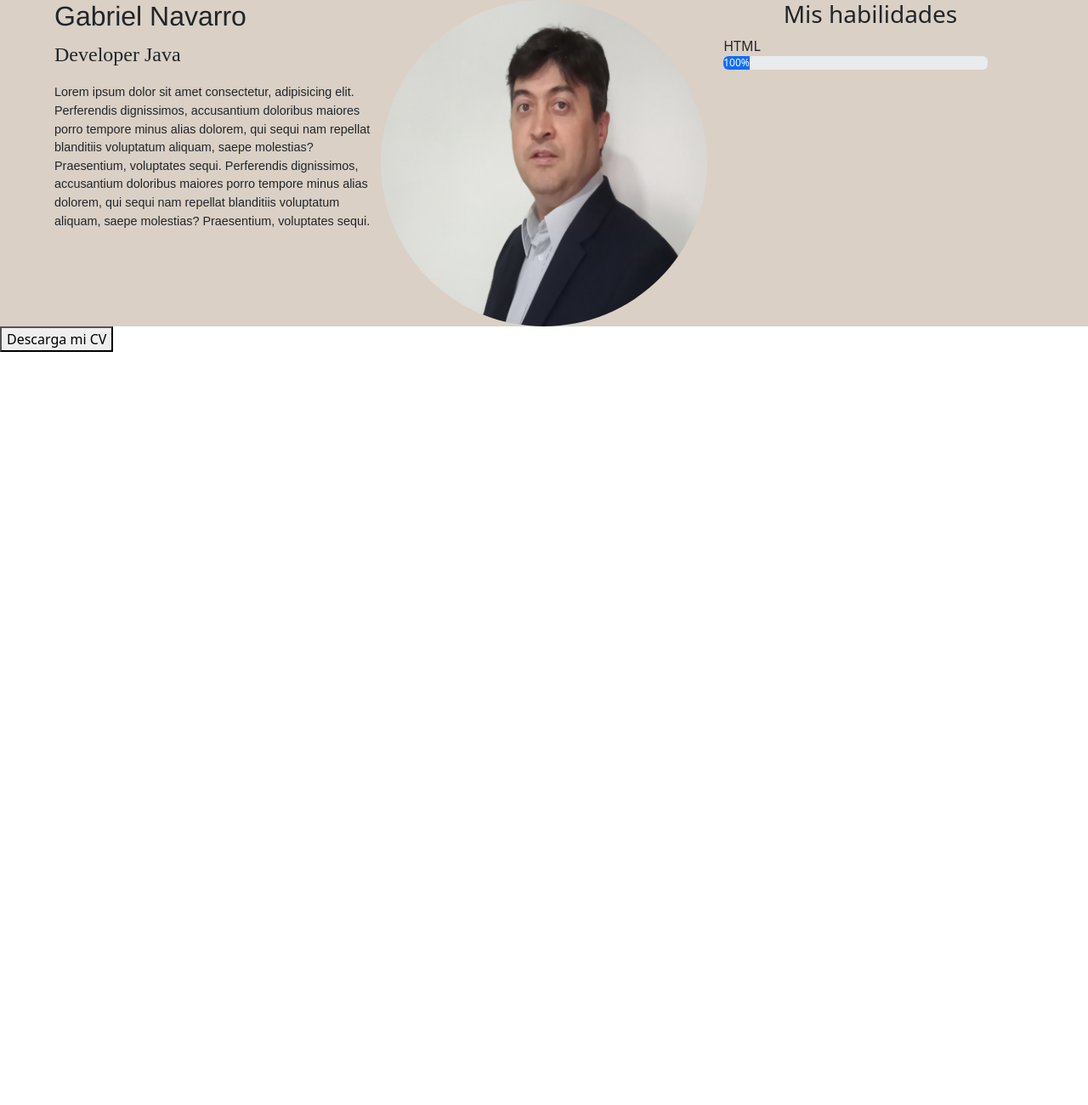
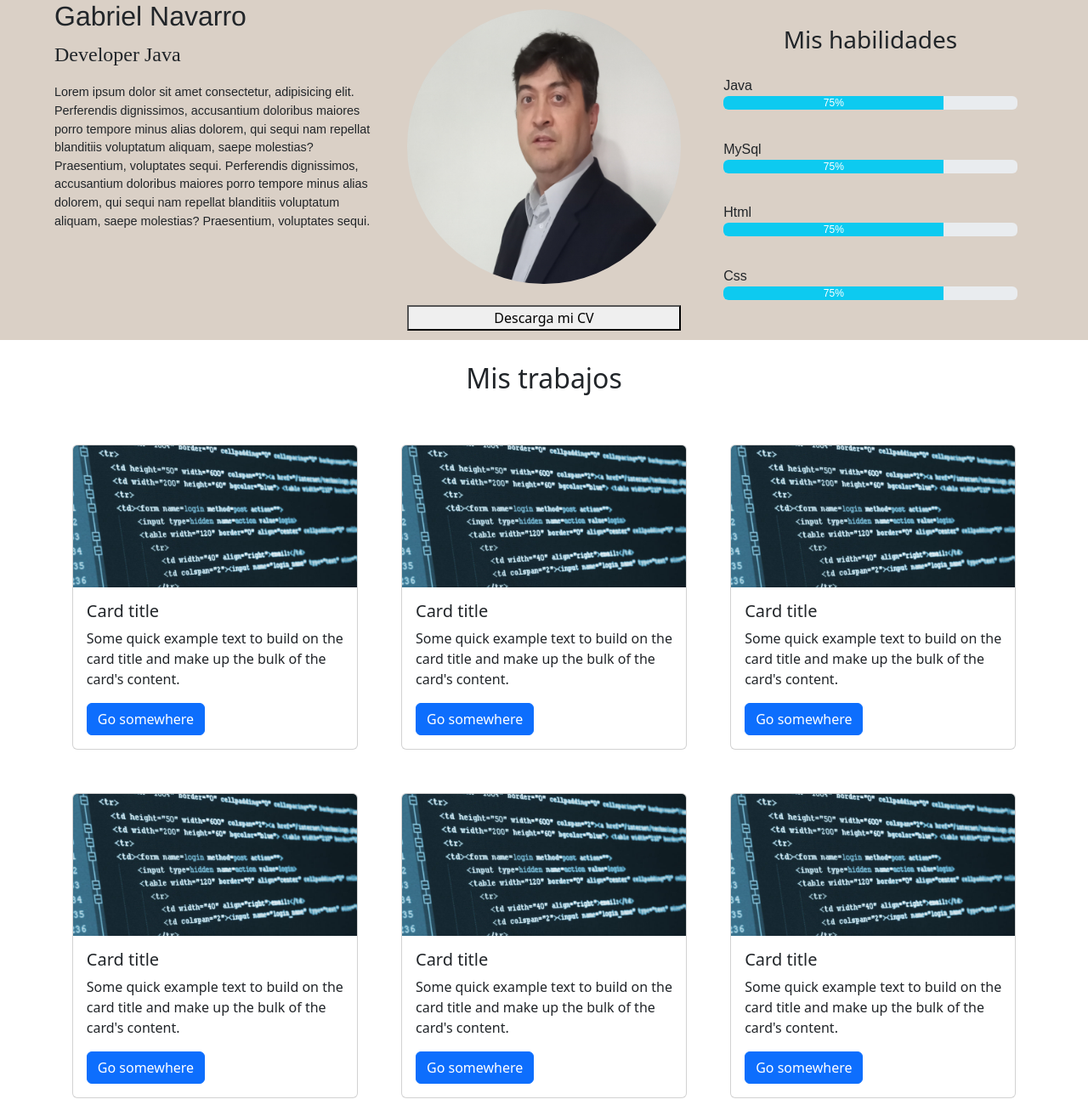
Before and after one commit to gabynavarro/open-open-bootscamp, a plain HTML site: page 22-porfolio/index.html in a window 1280 px wide. Shown: the whole page at 85% size. Before the commit the page ends 800 px from the top, so only its background shows below. Drawn offline with nearby package versions, Linux system fonts and the light colour scheme.

Commit message:
mi porfolio

```diff
--- a/22-porfolio/index.html
+++ b/22-porfolio/index.html
@@ -39,7 +39,7 @@
         <div class="mydescription">
             <h3 class="myname display-6">Gabriel Navarro</h3>
             <p class="myprofesion">Developer Java</p>
-            <p class="my-decaration">Lorem ipsum dolor sit amet consectetur,
+            <p class="my-declaration">Lorem ipsum dolor sit amet consectetur,
                 adipisicing elit. Perferendis dignissimos,
                 accusantium doloribus maiores porro tempore minus
                 alias dolorem, qui sequi nam repellat blanditiis
@@ -54,25 +54,97 @@
         </div>
         <div class="myyimg">
                 <img src="./assets/img/myphoto.jpg" alt="MiFoto">
+                <button class="my-cv">Descarga mi CV</button>
         </div>
         <div class="my-skill">
             <h3 class="my-skill-title">Mis habilidades</h3>
           <div class="kills">
-            <label for="progress" class="progress-label">HTML
-            <div class="progress">
+            <label for="progress" class="progress-label">Java
+                <div class="progress">
+                    <div class="progress-bar bg-info" role="progressbar" style="width: 75%" aria-valuenow="75" aria-valuemin="0" aria-valuemax="100">75%</div>
+                </div>
+            </label>
+            <label for="progress" class="progress-label"> MySql
+                <div class="progress">
+                    <div class="progress-bar bg-info" role="progressbar" style="width: 75%" aria-valuenow="75" aria-valuemin="0" aria-valuemax="100">75%</div>
+                </div>
 
-                <div class="progress-bar" role="progressbar" aria-label="Example with label" aria-valuenow="100" aria-valuemin="0" aria-valuemax="100">100%</div>
+            </label>
+            <label for="progress" class="progress-label"> Html
+                <div class="progress">
+                    <div class="progress-bar bg-info" role="progressbar" style="width: 75%" aria-valuenow="75" aria-valuemin="0" aria-valuemax="100">75%</div>
+                </div>
 
-              </div>
             </label>
-
+            <label for="progress" class="progress-label"> Css
+                <div class="progress">
+                    <div class="progress-bar bg-info" role="progressbar" style="width: 75%" aria-valuenow="75" aria-valuemin="0" aria-valuemax="100">75%</div>
+                </div>
+            </label>
           </div>
         </div>
     </div>
 
-            <button class="my-cv">Descarga mi CV</button>
+    <section>
+        <div class="section-my-jobs">
+        <h2 class="my-jobs">Mis trabajos</h2>
+        <div class="my-jobs-card flex-container">
+
+            <div class="card">
+                <img src="./assets/img/codigo-fuente.jpg" class="card-img-top" alt="...">
+                <div class="card-body">
+                  <h5 class="card-title">Card title</h5>
+                  <p class="card-text">Some quick example text to build on the card title and make up the bulk of the card's content.</p>
+                  <a href="#" class="btn btn-primary">Go somewhere</a>
+                </div>
+              </div>
+              <div class="card">
+                <img src="./assets/img/codigo-fuente.jpg" class="card-img-top" alt="...">
+                <div class="card-body">
+                  <h5 class="card-title">Card title</h5>
+                  <p class="card-text">Some quick example text to build on the card title and make up the bulk of the card's content.</p>
+                  <a href="#" class="btn btn-primary">Go somewhere</a>
+                </div>
+              </div>
+              <div class="card">
+                <img src="./assets/img/codigo-fuente.jpg" class="card-img-top" alt="...">
+                <div class="card-body">
+                  <h5 class="card-title">Card title</h5>
+                  <p class="card-text">Some quick example text to build on the card title and make up the bulk of the card's content.</p>
+                  <a href="#" class="btn btn-primary">Go somewhere</a>
+                </div>
+              </div>
+
+
+
+              <div class="card">
+                <img src="./assets/img/codigo-fuente.jpg" class="card-img-top" alt="...">
+                <div class="card-body">
+                  <h5 class="card-title">Card title</h5>
+                  <p class="card-text">Some quick example text to build on the card title and make up the bulk of the card's content.</p>
+                  <a href="#" class="btn btn-primary">Go somewhere</a>
+                </div>
+              </div>
+              <div class="card">
+                <img src="./assets/img/codigo-fuente.jpg" class="card-img-top" alt="...">
+                <div class="card-body">
+                  <h5 class="card-title">Card title</h5>
+                  <p class="card-text">Some quick example text to build on the card title and make up the bulk of the card's content.</p>
+                  <a href="#" class="btn btn-primary">Go somewhere</a>
+                </div>
+              </div>
+              <div class="card">
+                <img src="./assets/img/codigo-fuente.jpg" class="card-img-top" alt="...">
+                <div class="card-body">
+                  <h5 class="card-title">Card title</h5>
+                  <p class="card-text">Some quick example text to build on the card title and make up the bulk of the card's content.</p>
+                  <a href="#" class="btn btn-primary">Go somewhere</a>
+                </div>
+              </div>
+
         </div>
     </div>
+    </section>
 
 
     </section>
--- a/22-porfolio/sass/_component.scss
+++ b/22-porfolio/sass/_component.scss
@@ -85,7 +85,7 @@ $color-footer:$color-main;
             .myprofesion{
                 font-family: 'Times New Roman', Times, serif;
             }
-            .my-decaration{
+            .my-declaration{
                 font-family:Arial, Helvetica, sans-serif;
                 font-size: .9rem;
             }
@@ -93,11 +93,20 @@ $color-footer:$color-main;
 
     .myyimg{
         width: 30%;
+        padding: .7rem .8rem;
+        display: flex;
+        flex-direction:column;
+        align-items: center;
+        justify-content: center;
 
         img{
-            width: 100%;
+            width: 90%;
             height: auto;
             border-radius:50%;
+        }
+        .my-cv{
+            margin-top: 7%;
+            width: 90%;
         }
     }
     .my-skill{
@@ -105,14 +114,45 @@ $color-footer:$color-main;
         display: flex;
         flex-direction: column;
         align-items: center;
+        justify-content: center;
         .kills{
+            align-items: center;
             width: 90%;
+
             label.progress-label{
-                width: 90%;
+                padding: 5% 0%;
+                width: 100%;
+                font-family:Arial, Helvetica, sans-serif;
+                font-size: 1rem;
             }
         }
+    }
+    }
+.section-my-jobs{
+    display: flex;
+    flex-direction: column;
+    align-items: center;
+    justify-content: center;
 
-
+    .my-jobs{
+        text-align: center;
+        width: 100%;
+        padding: 2% 1%;
+    }
+    .my-jobs-card{
+        display: flex;
+        flex-direction: row;
+        flex-wrap: wrap;
+        flex-grow: 1;
 
     }
+    .flex-container{
+      justify-content:center;
+
     }
+
+    .card{
+        margin: 2%;
+        width:  21rem;
+    }
+}
```
Also changed, not shown: 22-porfolio/assets/img/codigo-fuente.jpg (added), 22-porfolio/css/mystyle.css, 1 other file.
